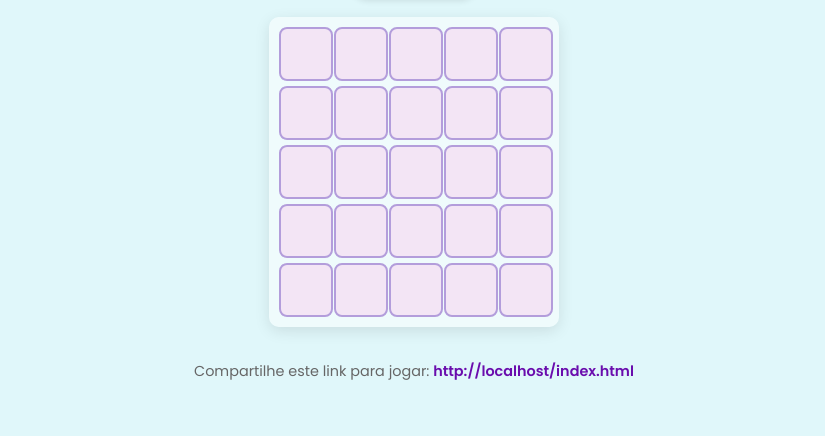
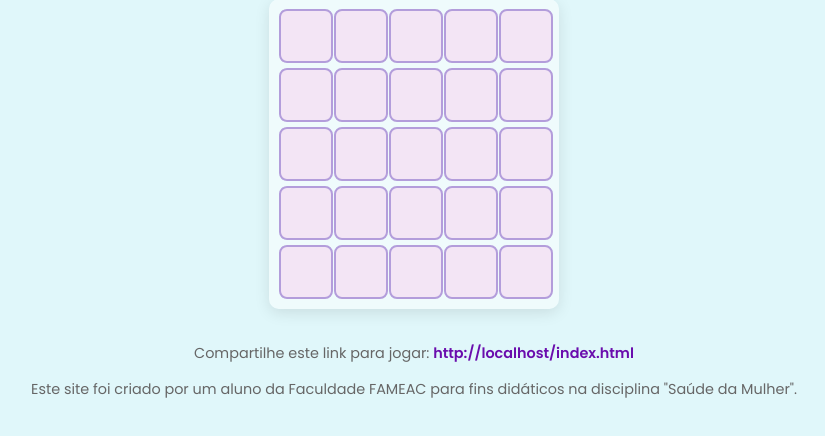
Before and after one commit to dennysp744-sudo/Campominadofameac_index.html, a plain HTML site: page index.html in a window 1280 px wide. Shown: the part 296-732 px from the top of the page, without its empty margins (226-1051 px from the left). Drawn offline with Linux system fonts and the light colour scheme.

Commit message:
Update index.html

```diff
--- a/index.html
+++ b/index.html
@@ -179,9 +179,12 @@
     <button onclick="closeQuestion()">Ok, Entendido!</button>
   </div>
 
-  <footer>
+
+    <footer>
     <p>Compartilhe este link para jogar: <span id="link"></span></p>
-  </footer>
+    <p style="margin-top:10px;color:#666;">Este site foi criado por um aluno da Faculdade FAMEAC para fins didáticos na disciplina "Saúde da Mulher".</p>
+    </footer>
+
 
   <script>
     const allPhrases = [
```
